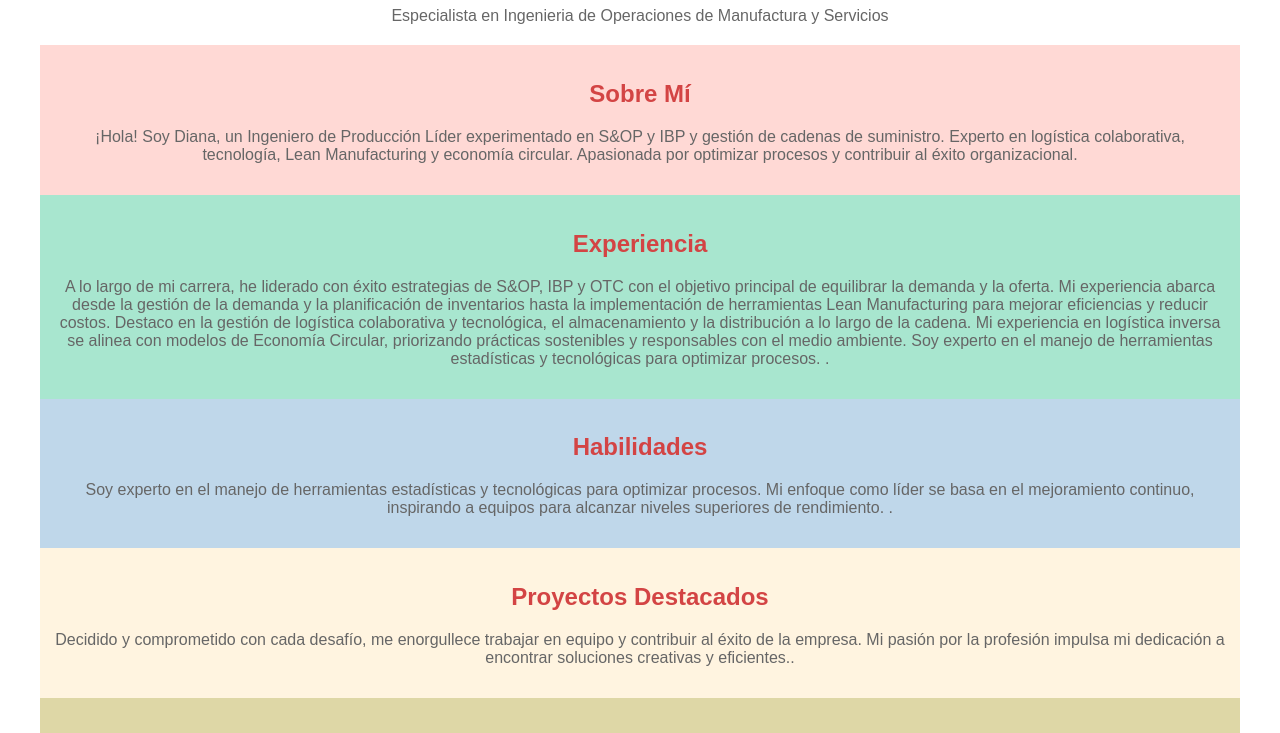
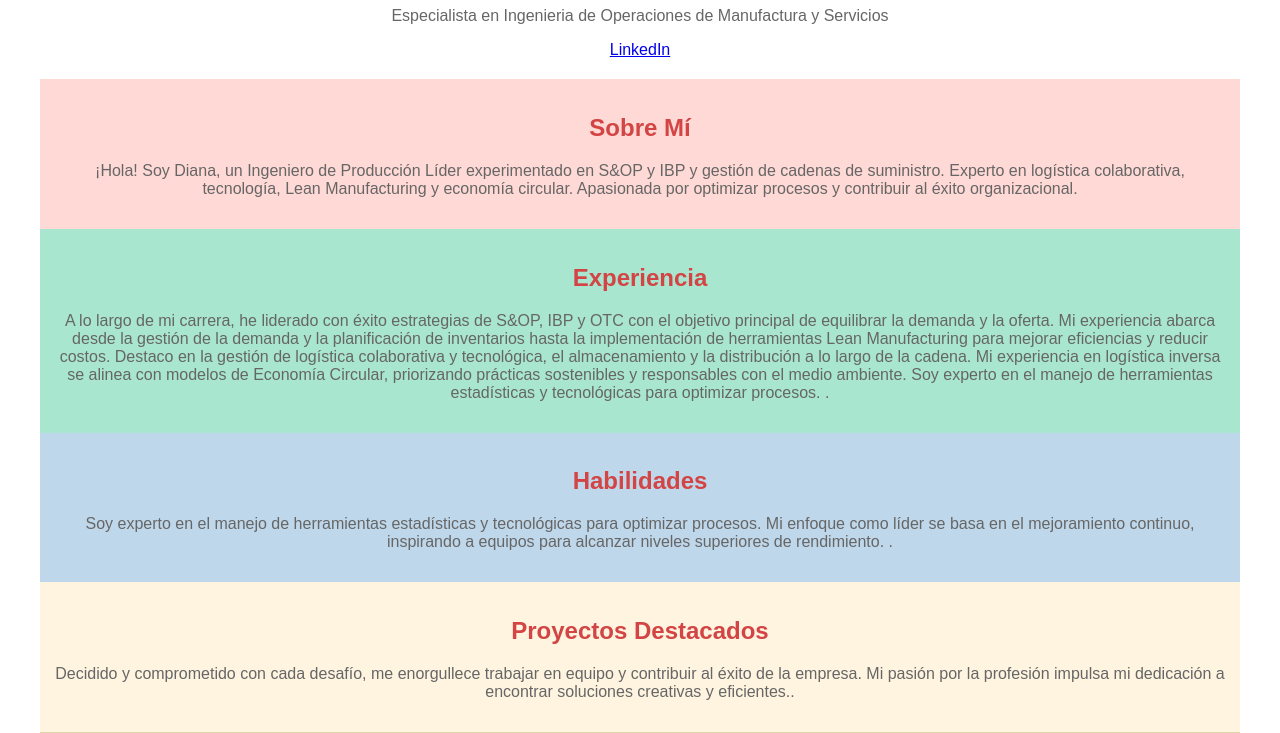
Before and after one commit to DIANAPLATZI/Portafolio-Personal, a plain HTML site: page index.html in a window 1280 px wide. Shown: the part 367-1100 px from the top of the page. Drawn offline with Linux system fonts and the light colour scheme.

Commit message:
Update index.html

```diff
--- a/index.html
+++ b/index.html
@@ -80,6 +80,11 @@
         <img src="https://media.istockphoto.com/id/1442346522/es/foto/concepto-de-importaci%C3%B3n-log%C3%ADstica-exportaci%C3%B3n-y-transporte-gente-de-negocios-d%C3%A1ndose-la-mano.jpg?s=1024x1024&w=is&k=20&c=rso4tmvorQrv82Cj8KJg8IhiEZmZlK-46kRcjDE5_Yo=" alt="Imagen de Cabecera">
         <h1>Diana Marcela Prieto</h1>
         <p>Especialista en Ingenieria de Operaciones de Manufactura y Servicios</p>
+          <!-- Enlaces a redes sociales -->
+          <div class="redes-sociales">
+            <a href="https://www.linkedin.com/in/diana-marcela-prieto-huertas-0608357a/" target="_blank" rel="noopener noreferrer">LinkedIn</a>
+
+        </div>
     </header>
 
     <section id="sobre-mi">
```
